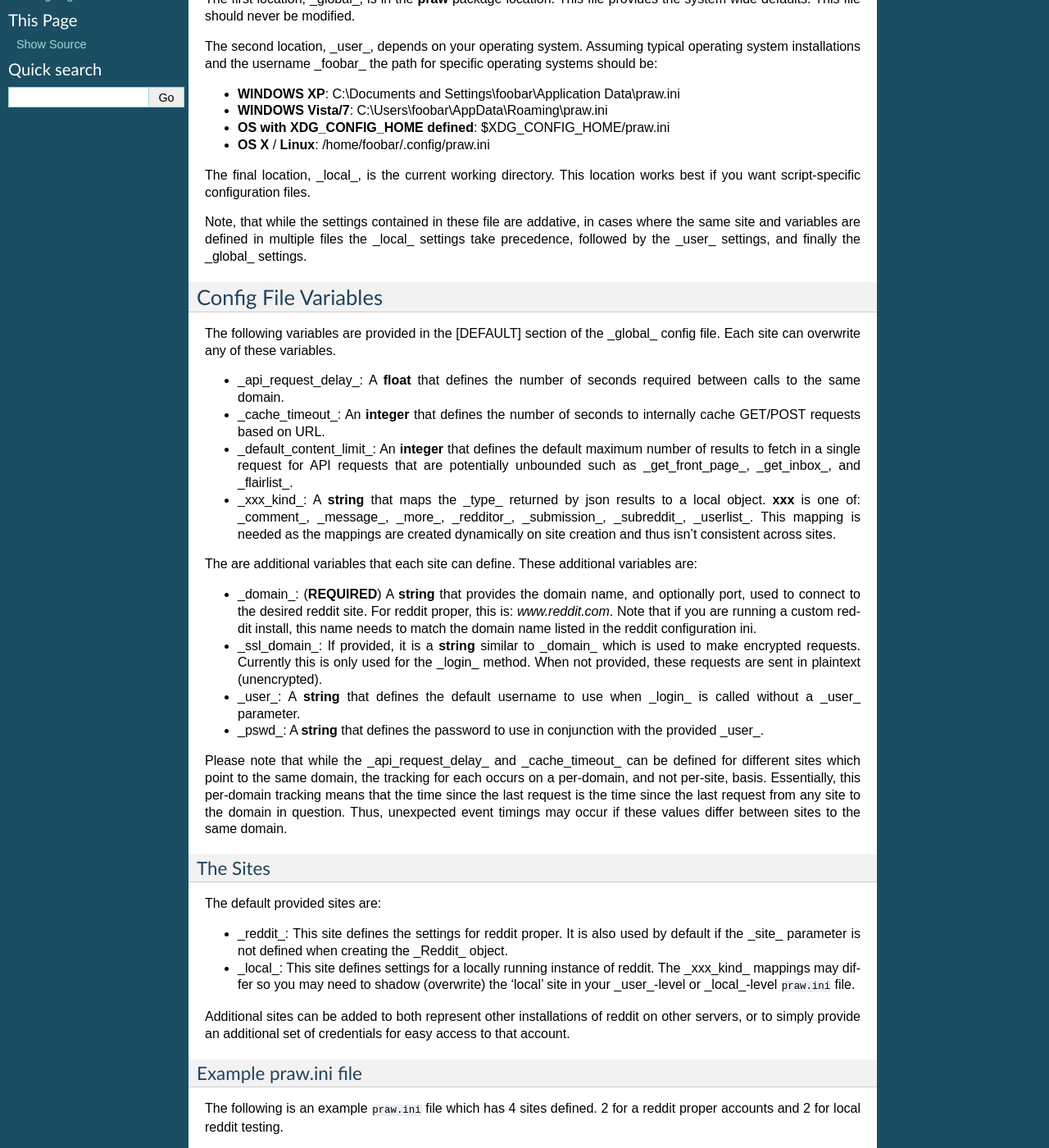
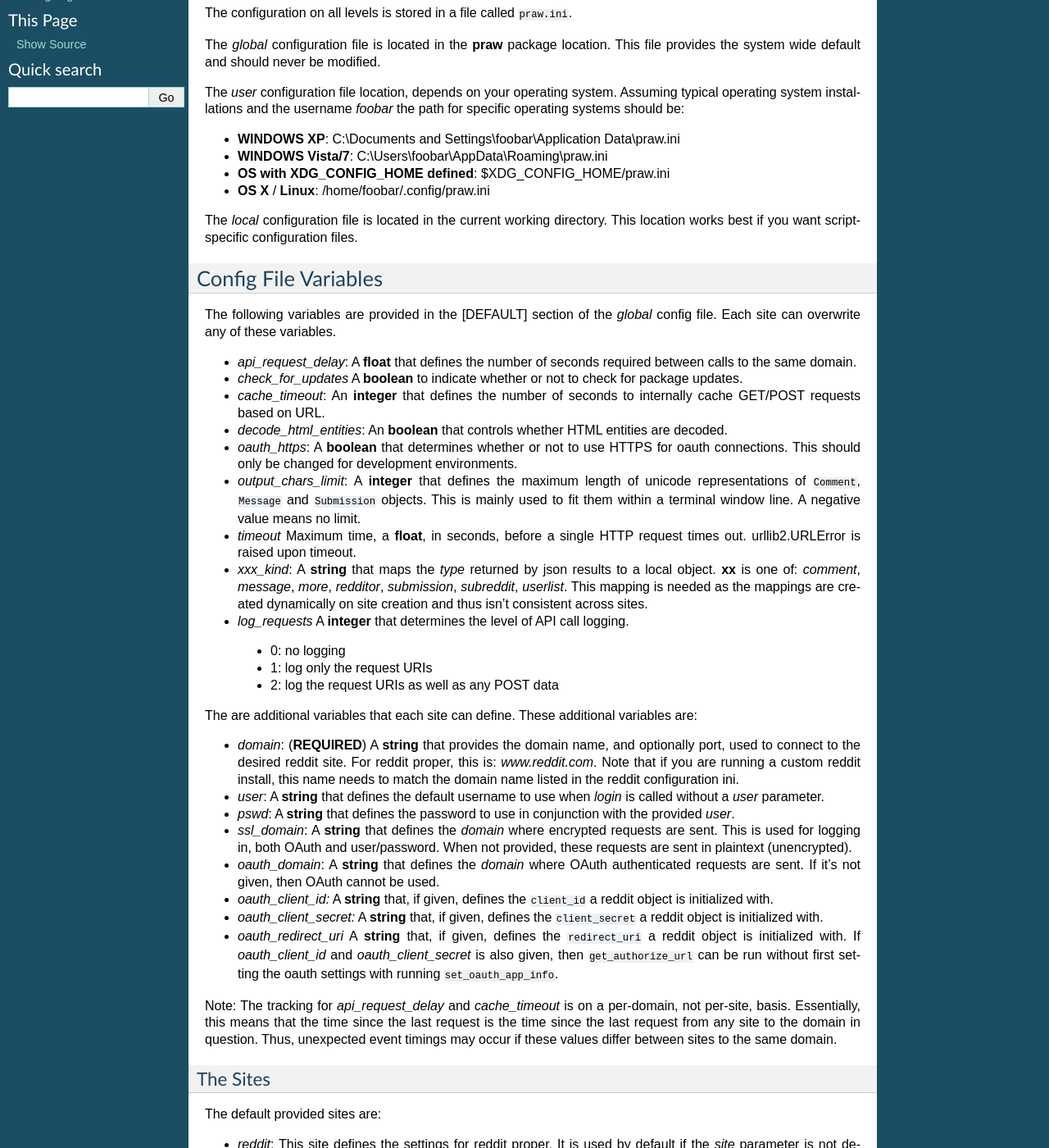
Before and after one commit to praw-dev/praw, a Sphinx documentation site: the page built from docs/pages/configuration_files.rst, in a window 1280 px wide and 1400 px high, scrolled down 258 px. Shown: the whole window at 82% size. Built offline with Sphinx 7.4.7, drawn with Linux system fonts in a browser that asks for light colours; some of the changed text lies outside the part shown.

Commit message:
Update configuration files

```diff
--- a/docs/pages/configuration_files.rst
+++ b/docs/pages/configuration_files.rst
@@ -3,21 +3,25 @@
 The Configuration Files
 =======================
 
-The `PRAW <https://github.com/praw-dev/praw>`_ comes with a file,
-``praw/praw.ini`` which provides the default global variables for reddit sites,
-as well as defines two sites.
+PRAW is configured on the global, user and local level. Allowing for easy
+custom configuration to fit your needs.
+
+The global configuration file is loaded first, then user and finally local with
+each loaded files adding their settings to form a combined configuration. If a
+setting has already been added, then the settings value in the last loaded file
+is used.
 
 Config File Locations
 ---------------------
 
-There are three locations that PRAW searches and loads ``praw.ini`` files:
+The configuration on all levels is stored in a file called ``praw.ini``.
 
-The first location, _global_, is in the **praw** package location. This file
-provides the system wide defaults. This file should never be modified.
+The *global* configuration file is located in the **praw** package location.
+This file provides the system wide default and should never be modified.
 
-The second location, _user_, depends on your operating system. Assuming typical
-operating system installations and the username _foobar_ the path for specific
-operating systems should be:
+The *user* configuration file location, depends on your operating system.
+Assuming typical operating system installations and the username *foobar* the
+path for specific operating systems should be:
 
 * **WINDOWS XP**: C:\\Documents and Settings\\foobar\\Application
   Data\\praw.ini
@@ -25,75 +29,90 @@ operating systems should be:
 * **OS with XDG_CONFIG_HOME defined**: $XDG_CONFIG_HOME/praw.ini
 * **OS X** / **Linux**: /home/foobar/.config/praw.ini
 
-The final location, _local_, is the current working directory. This location
-works best if you want script-specific configuration files.
-
-Note, that while the settings contained in these file are addative, in cases
-where the same site and variables are defined in multiple files the _local_
-settings take precedence, followed by the _user_ settings, and finally the
-_global_ settings.
+The *local* configuration file is located in the current working directory.
+This location works best if you want script-specific configuration files.
 
 Config File Variables
 ---------------------
 
-The following variables are provided in the [DEFAULT] section of the _global_
+The following variables are provided in the [DEFAULT] section of the *global*
 config file. Each site can overwrite any of these variables.
 
-* _api_request_delay_: A **float** that defines the number of seconds required
+* *api_request_delay*: A **float** that defines the number of seconds required
   between calls to the same domain.
-* _cache_timeout_: An **integer** that defines the number of seconds to
+* *check_for_updates* A **boolean** to indicate whether or not to check for
+  package updates.
+* *cache_timeout*: An **integer** that defines the number of seconds to
   internally cache GET/POST requests based on URL.
-* _default_content_limit_: An **integer** that defines the default maximum
-  number of results to fetch in a single request for API requests that are
-  potentially unbounded such as _get_front_page_, _get_inbox_, and
-  _flairlist_.
-* _xxx_kind_: A **string** that maps the _type_ returned by json results to a
-  local object. **xxx** is one of: _comment_, _message_, _more_, _redditor_,
-  _submission_, _subreddit_, _userlist_. This mapping is needed as the
+* *decode_html_entities*: An **boolean** that controls whether HTML entities
+  are decoded.
+* *oauth_https*: A **boolean** that determines whether or not to use HTTPS for
+  oauth connections. This should only be changed for development environments.
+* *output_chars_limit*: A **integer** that defines the maximum length of
+  unicode representations of ``Comment``, ``Message`` and ``Submission``
+  objects. This is mainly used to fit them within a terminal window line. A
+  negative value means no limit.
+* *timeout* Maximum time, a **float**, in seconds, before a single HTTP request
+  times out. urllib2.URLError is raised upon timeout.
+* *xxx_kind*: A **string** that maps the *type* returned by json results to a
+  local object. **xx** is one of: *comment*, *message*, *more*, *redditor*,
+  *submission*, *subreddit*, *userlist*. This mapping is needed as the
   mappings are created dynamically on site creation and thus isn't consistent
   across sites.
+* *log_requests* A **integer** that determines the level of API call logging.
+
+ * 0: no logging
+ * 1: log only the request URIs
+ * 2: log the request URIs as well as any POST data
 
 The are additional variables that each site can define. These additional
 variables are:
 
-* _domain_: (**REQUIRED**) A **string** that provides the domain name, and
+* *domain*: (**REQUIRED**) A **string** that provides the domain name, and
   optionally port, used to connect to the desired reddit site. For reddit
   proper, this is: `www.reddit.com`. Note that if you are running a custom
   reddit install, this name needs to match the domain name listed in the
   reddit configuration ini.
-* _ssl_domain_: If provided, it is a **string** similar to _domain_ which is
-  used to make encrypted requests. Currently this is only used for the _login_
-  method. When not provided, these requests are sent in plaintext
-  (unencrypted).
-* _user_: A **string** that defines the default username to use when _login_
-  is called without a _user_ parameter.
-* _pswd_: A **string** that defines the password to use in conjunction with
-  the provided _user_.
+* *user*: A **string** that defines the default username to use when *login*
+  is called without a *user* parameter.
+* *pswd*: A **string** that defines the password to use in conjunction with
+  the provided *user*.
+* *ssl_domain*: A **string** that defines the *domain*  where encrypted
+  requests are sent. This is used for logging in, both OAuth and user/password.
+  When not provided, these requests are sent in plaintext (unencrypted).
+* *oauth_domain*: A **string** that defines the *domain* where OAuth
+  authenticated requests are sent. If it's not given, then OAuth cannot be
+  used.
+* *oauth_client_id:* A **string** that, if given, defines the ``client_id`` a
+  reddit object is initialized with.
+* *oauth_client_secret:* A **string** that, if given, defines the
+  ``client_secret`` a reddit object is initialized with.
+* *oauth_redirect_uri* A **string** that, if given, defines the
+  ``redirect_uri`` a reddit object is initialized with. If *oauth_client_id*
+  and *oauth_client_secret* is also given, then ``get_authorize_url`` can be
+  run without first setting the oauth settings with running
+  ``set_oauth_app_info``.
 
-Please note that while the _api_request_delay_ and _cache_timeout_ can be
-defined for different sites which point to the same domain, the tracking for
-each occurs on a per-domain, and not per-site, basis. Essentially, this
-per-domain tracking means that the time since the last request is the time
-since the last request from any site to the domain in question. Thus,
-unexpected event timings may occur if these values differ between sites to the
-same domain.
+Note: The tracking for *api_request_delay* and *cache_timeout* is on a
+per-domain, not per-site, basis. Essentially, this means that the time since
+the last request is the time since the last request from any site to the domain
+in question. Thus, unexpected event timings may occur if these values differ
+between sites to the same domain.
 
 The Sites
 ^^^^^^^^^
 
 The default provided sites are:
 
-* _reddit_: This site defines the settings for reddit proper. It is also used
-  by default if the _site_ parameter is not defined when creating the
-  _Reddit_ object.
-* _local_: This site defines settings for a locally running instance of
-  reddit. The _xxx_kind_ mappings may differ so you may need to shadow
-  (overwrite) the 'local' site in your _user_-level or _local_-level
-  ``praw.ini`` file.
+* *reddit*: This site defines the settings for reddit proper. It is used by
+  default if the *site* parameter is not defined when creating the *Reddit*
+  object.
+* *local*: This site defines settings for a locally running instance of reddit.
+  The *xxx_kind* mappings may differ so you may need to shadow (overwrite) the
+  'local' site in your *user*-level or *local*-level ``praw.ini`` file.
 
-Additional sites can be added to both represent other installations of reddit
-on other servers, or to simply provide an additional set of credentials for
-easy access to that account.
+Additional sites can be added to represent other instances of reddit or simply
+provide an additional set of credentials for easy access to that account.
 
 Example praw.ini file
 ^^^^^^^^^^^^^^^^^^^^^
```
